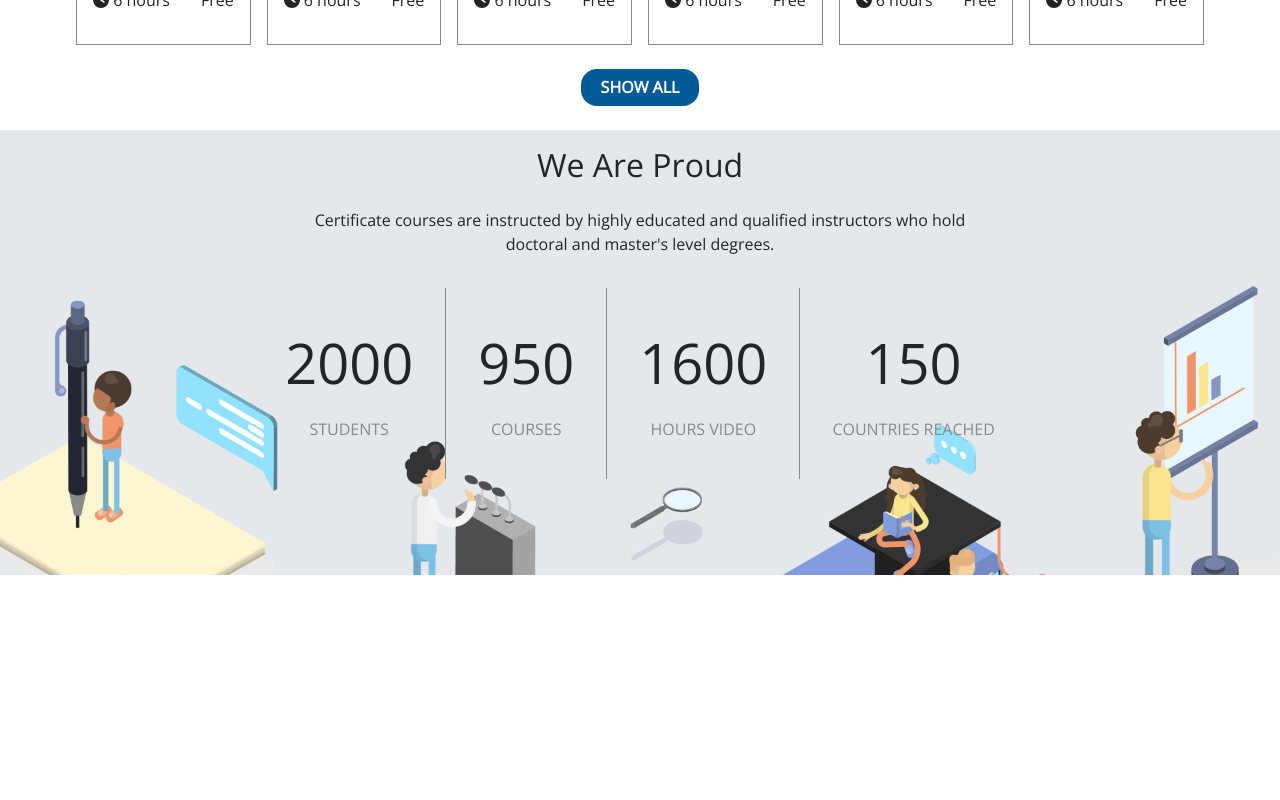
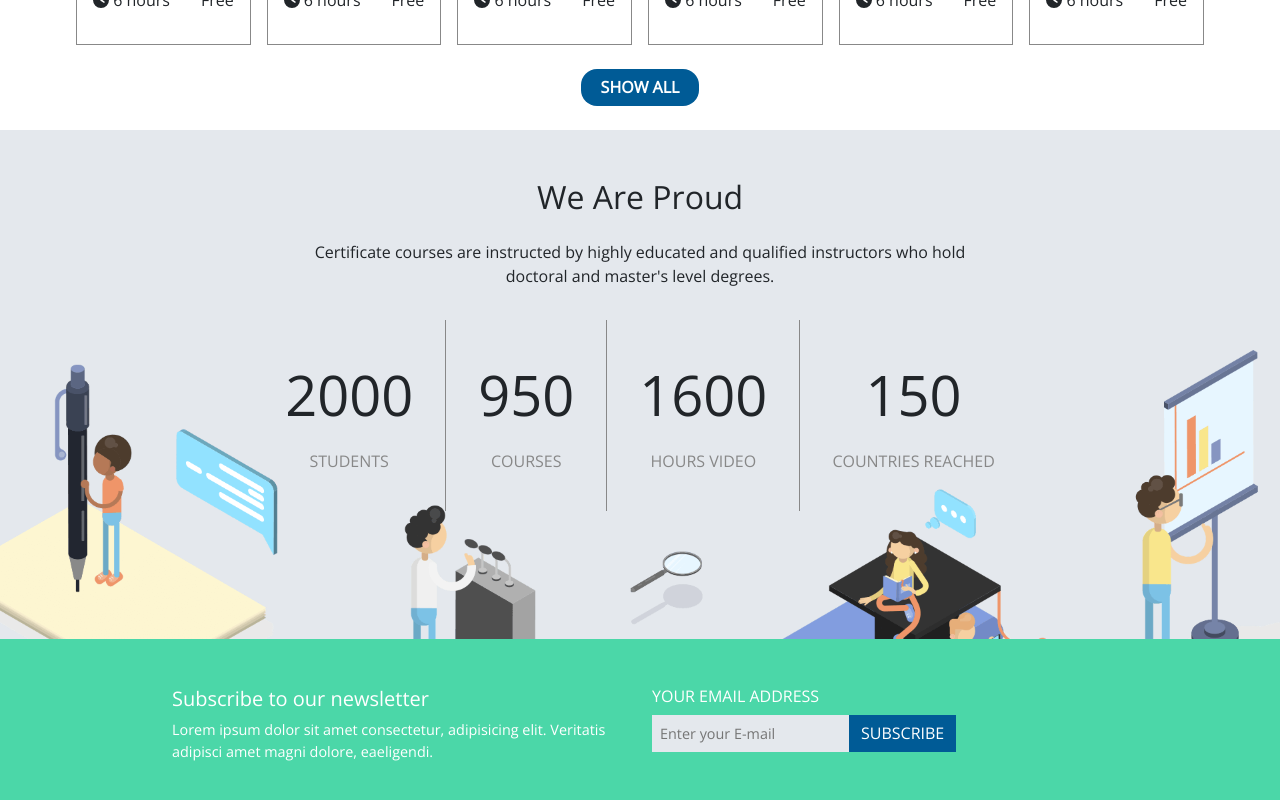
Before and after one commit to Nicowski25/proj-html-vuejs, a Vue app: page / in a window 1280 px wide. Shown: the part 2334-3134 px from the top of the page. Before the commit the page ends 2909 px from the top, so only its background shows below. Built offline with nearby package versions, Linux system fonts and the light colour scheme.

Commit message:
newsletter section

```diff
--- a/src/assets/scss/partials/_variables.scss
+++ b/src/assets/scss/partials/_variables.scss
@@ -5,3 +5,4 @@ $white: #ffffff;
 $blue: #005b96;
 $red: #fd0303;
 $yellow: #fecc4f;
+$green: #4bd7a8;
--- a/src/components/AppMain.vue
+++ b/src/components/AppMain.vue
@@ -5,6 +5,7 @@ import MainCourses from './MainCourses.vue';
 import MainOnlineLearning from './MainOnlineLearning.vue';
 import MainRecentCourses from './MainRecentCourses.vue';
 import MainStatistics from './MainStatistics.vue';
+import MainNewsletter from './MainNewsletter.vue';
 
 export default {
     name: 'AppMain',
@@ -15,6 +16,7 @@ export default {
         MainOnlineLearning,
         MainRecentCourses,
         MainStatistics,
+        MainNewsletter,
     }
 }
 </script>
@@ -33,6 +35,7 @@ export default {
         <!-- sstatistics section -->
         <MainStatistics/>
         <!-- newsletter section -->
+        <MainNewsletter/>
 </template>
 
 
--- /dev/null
+++ b/src/components/MainNewsletter.vue
@@ -0,0 +1,55 @@
+<script>
+export default {
+    name: 'MainNewsletter'
+}
+</script>
+<template>
+    <div class="background">
+        <div class="container w-75 d-flex py-5">
+            <div class="row justify-content-between">
+                <div class="col-6">
+                    <div class="text">
+                        <h5>Subscribe to our newsletter</h5>
+                        <p>Lorem ipsum dolor sit amet consectetur, adipisicing elit. Veritatis adipisci amet magni dolore,
+                            eaeligendi.</p>
+                    </div>
+                </div>
+                <div class="col-6">
+                    <div class="mail">
+                        <h6>YOUR EMAIL ADDRESS</h6>
+                        <div class="input-group">
+                            <input type="text" placeholder="Enter your E-mail" class="input-search py-2 px-2">
+                            <span class="input-group-text">SUBSCRIBE</span>
+                        </div>
+                    </div>
+                </div>
+            </div>
+        </div>
+    </div>
+</template>
+
+
+<style lang="scss" scoped>
+@use '../assets/scss/partials/variables.scss' as *;
+
+.background {
+    background-color: $green;
+}
+
+.container {
+    color: $white;
+    font-size: 0.9rem;
+}
+
+.input-group-text {
+    border-radius: 0;
+    color: white;
+    background-color: $blue;
+    border: none;
+}
+
+.input-search {
+    background-color: $light-grey;
+    border: none;
+}
+</style>
--- a/src/components/MainStatistics.vue
+++ b/src/components/MainStatistics.vue
@@ -5,7 +5,7 @@ export default {
 </script>
 <template>
     <div class="background">
-        <div class="container text-center py-3">
+        <div class="container text-center py-5">
             <h2>We Are Proud</h2>
             <p class="py-3">Certificate courses are instructed by highly educated and qualified instructors who hold
             <br> doctoral and master's level degrees.
```
